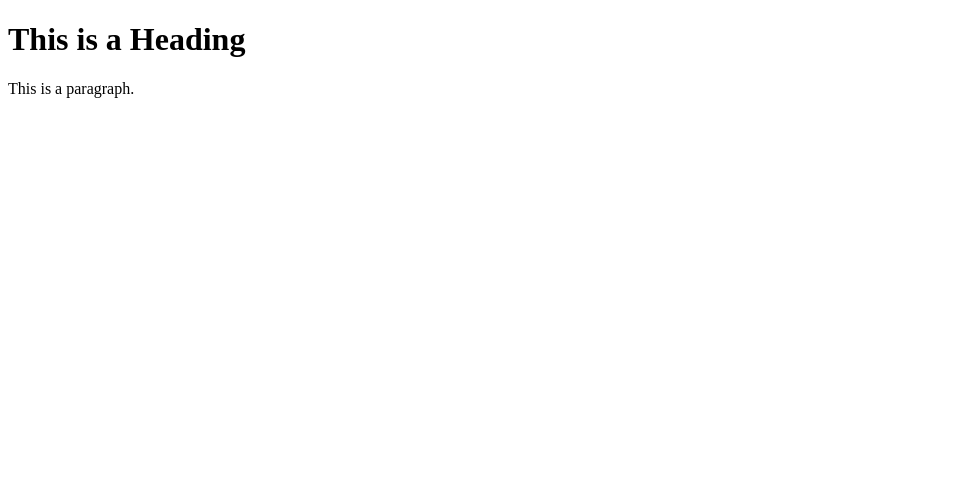
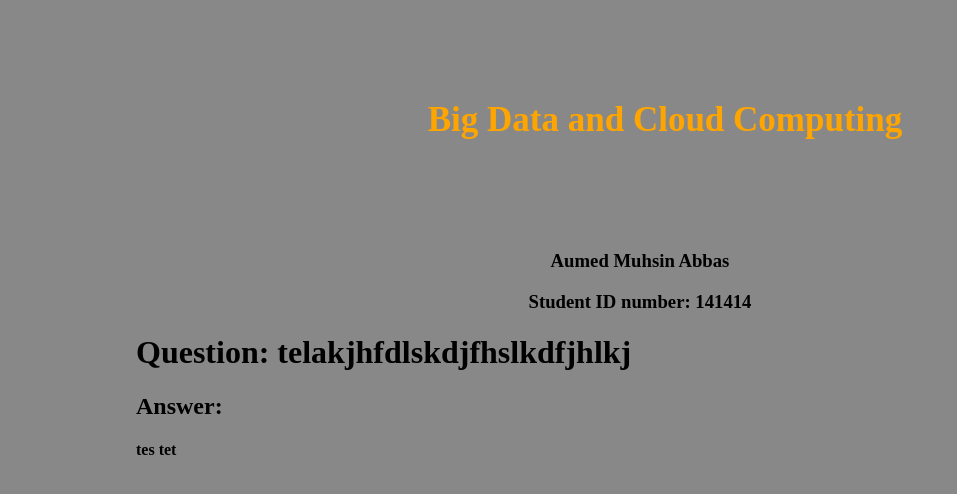
Before and after one commit to omed-muhsin/omed-muhsin.github.io, a plain HTML site: page index.html in a window 1280 px wide. Shown: the whole page, without its empty margins (0-957 px from the left). Drawn offline with Linux system fonts and the light colour scheme.

Commit message:
Update index.html

```diff
--- a/index.html
+++ b/index.html
@@ -3,10 +3,19 @@
 <head>
 <title>Page Title</title>
 </head>
-<body>
+<body style="padding: 0% 10%; background-color: #888888">
 
-<h1>This is a Heading</h1>
-<p>This is a paragraph.</p>
+<div style="height: 100px; width: 100%; margin: 50px 0; padding: 25px;">
+  <p style="text-align: center; color: orange; margin-top: 25px; font-size: 35px; font-weight: 800;">Big Data and Cloud Computing</p>
+</div>
+<div class="" style="text-align: center;">
 
+  <h3>Aumed Muhsin Abbas</h3>
+  <h3>Student ID number: 141414</h3>
+</div>
+
+<h1>Question: telakjhfdlskdjfhslkdfjhlkj</h1>
+<h2>Answer:</h2>
+<h4>tes tet</h4>
 </body>
 </html>
```
